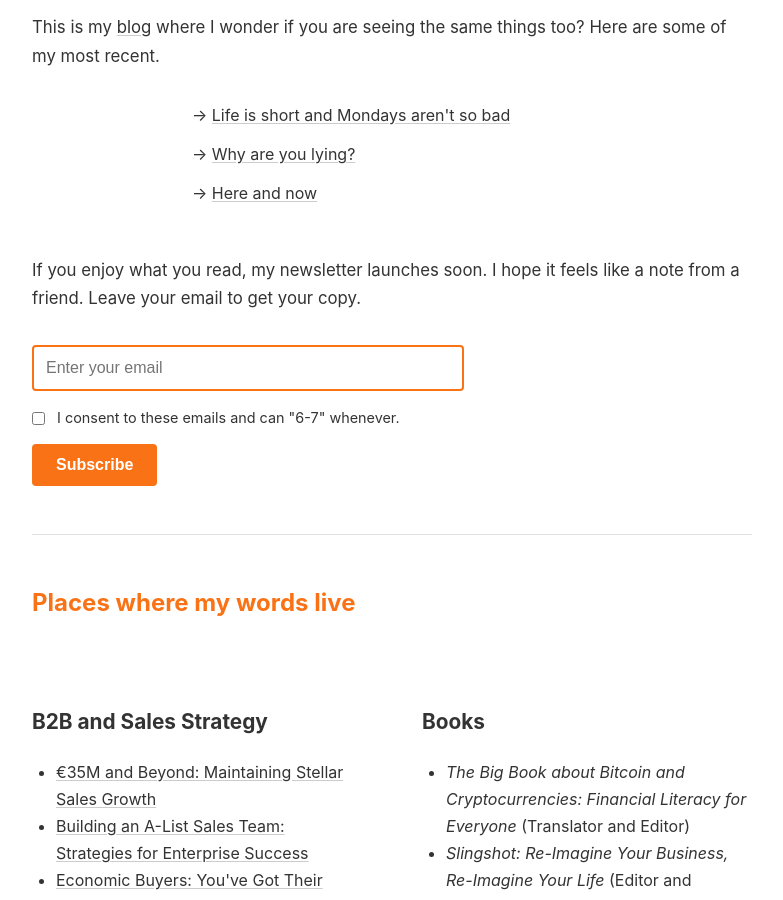
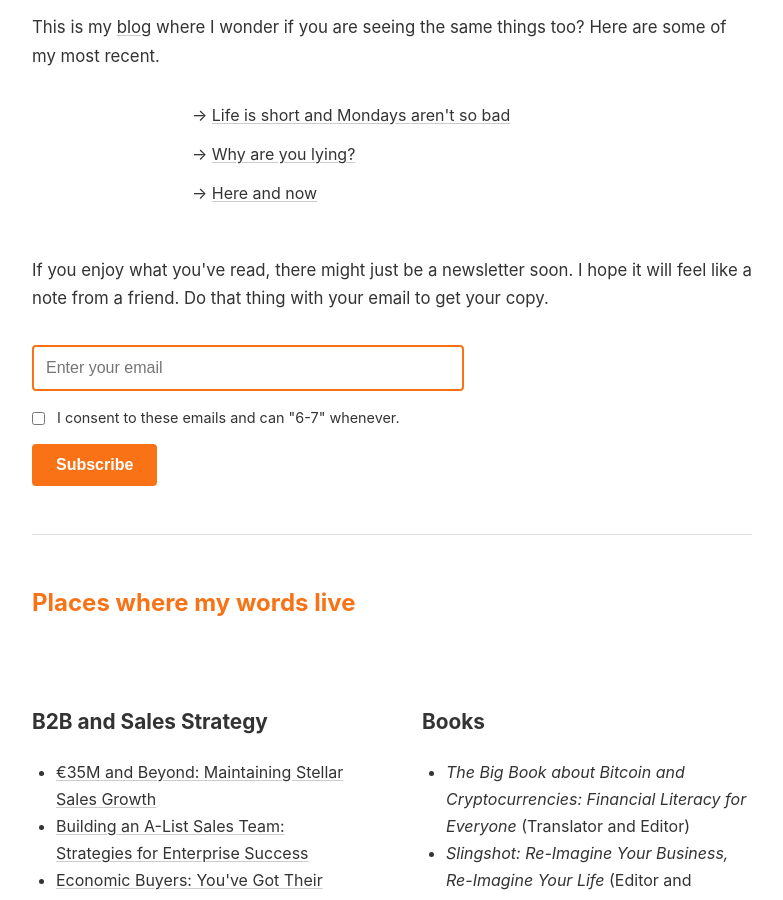
Before and after one commit to westleyovercash/westleyovercash.github.io, a Jekyll site: the page built from index.md, in a window 1280 px wide and 900 px high, scrolled down 812 px. Shown: the whole window, without its empty margins (248-1031 px from the left). Built offline with Jekyll 4.4.1, drawn with Linux system fonts in a browser that asks for light colours.

Commit message:
Update index.md

```diff
--- a/index.md
+++ b/index.md
@@ -28,7 +28,7 @@
 {% endfor %}
 </ul>
 
-<p style="margin-top: 3rem;">If you enjoy what you read, my newsletter launches soon. I hope it feels like a note from a friend. Leave your email to get your copy.</p>
+<p style="margin-top: 3rem;">If you enjoy what you've read, there might just be a newsletter soon. I hope it will feel like a note from a friend. Do that thing with your email to get your copy.</p>
 
 <form action="https://buttondown.email/api/emails/embed-subscribe/westley" method="post" target="popupwindow" style="margin: 2rem 0;">
   <input type="email" name="email" placeholder="Enter your email" required style="display: block; margin-bottom: 1rem;">
```
